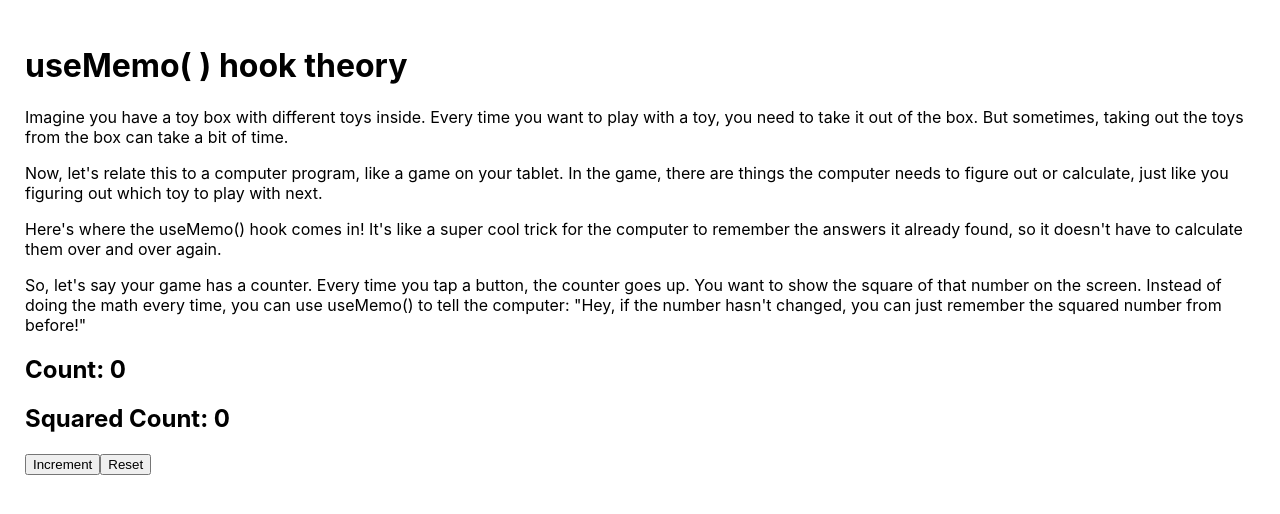
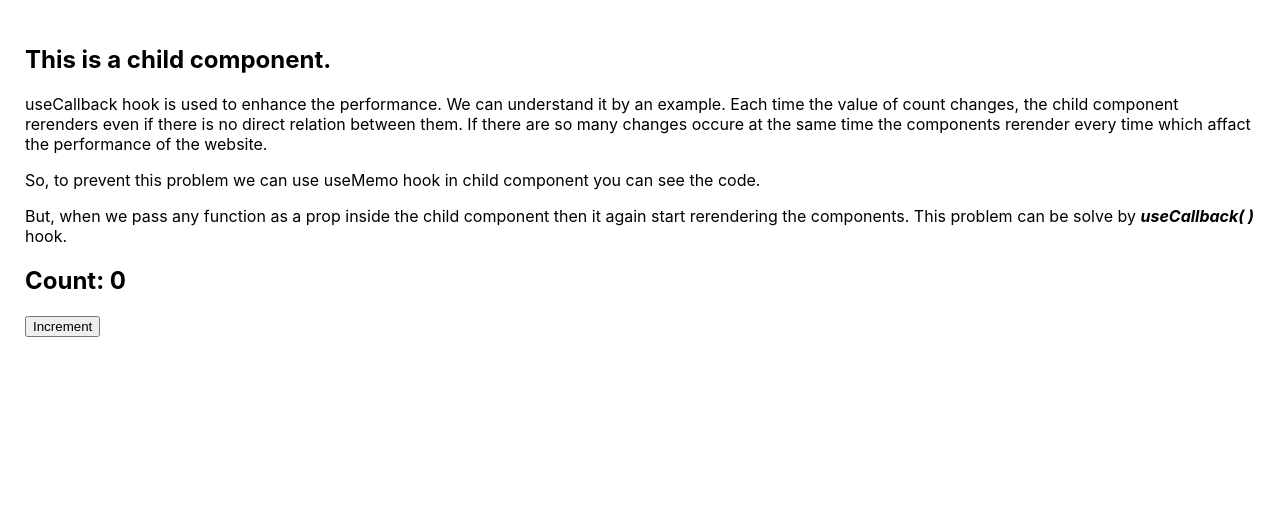
Before and after one commit to Ashu-kumar40/Learn-React.js, a React (Create React App) app: page / in a window 1280 px wide. Shown: the top 514 px of the page. Built offline with nearby package versions, Linux system fonts and the light colour scheme.

Commit message:
UseCallback hook added

```diff
--- a/src/App.js
+++ b/src/App.js
@@ -1,6 +1,7 @@
 import "./App.css";
+import UseCallback from "./Components/UseCallback/UseCallback";
 // import UseContext from "./Components/UseContext/UseContext";
-import UseMemo from "./Components/UseMemo";
+// import UseMemo from "./Components/UseMemo";
 // import Fragments from "./Components/Fragments";
 // import UseOfFragments from "./Components/UseOfFragments";
 // import RenderingArray from "./Components/RenderingArray";
@@ -60,7 +61,8 @@ function App() {
       {/* <Fragments /> */}
       {/* <UseOfFragments /> */}
       {/* <UseContext /> */}
-      <UseMemo />
+      {/* <UseMemo /> */}
+      <UseCallback />
     </div>
   );
 }
--- /dev/null
+++ b/src/Components/UseCallback/CallbackChild.js
@@ -0,0 +1,12 @@
+import React, { memo } from 'react'
+
+function CallbackChild({someData}) {
+  return (
+    <>
+        <h2>This is a child component.</h2>
+        {console.log("This is child component.")}
+    </>
+  )
+}
+
+export default memo(CallbackChild);
--- /dev/null
+++ b/src/Components/UseCallback/UseCallback.js
@@ -0,0 +1,32 @@
+import React, { useCallback, useState } from 'react'
+import CallbackChild from './CallbackChild'
+
+export default function UseCallback() {
+  const [count, setCount] = useState(0);
+
+  // const someData =()=>{
+  //   //some operation
+  // }
+
+  const someData = useCallback(() => {
+    //some operation
+  }, []) // we can use dependencies for which the component get rerender.
+  return (
+    <>
+        <CallbackChild someData={someData}/>
+        <div>
+          <p>
+            useCallback hook is used to enhance the performance. We can understand it by an example. Each time the value of count changes, the child component rerenders even if there is no direct relation between them. If there are so many changes occure at the same time the components rerender every time which affact the performance of the website.
+          </p>
+          <p>
+            So, to prevent this problem we can use useMemo hook in child component you can see the code.
+          </p>
+          <p>
+            But, when we pass any function as a prop inside the child component then it again start rerendering the components. This problem can be solve by <i><b>useCallback( )</b></i> hook.
+          </p>
+        </div>
+        <h2>Count: {count}</h2>
+        <button onClick={() => setCount(count+1)}>Increment</button>
+    </>
+  )
+}
--- a/src/Components/UseMemo.js
+++ b/src/Components/UseMemo.js
@@ -4,13 +4,13 @@ export default function UseMemo() {
 
     const [count, setCount] = useState(0);
 
-    const squareCount = useMemo(() =>{
-        return count*count;
+    const squareCount = useMemo(() => {
+        return count * count;
     }, [count])
 
     return (
         <>
-        <h1>useMemo( ) hook theory</h1>
+            <h1>useMemo( ) hook theory</h1>
             <p>
                 Imagine you have a toy box with different toys inside. Every time you want to play with a toy, you need to take it out of the box. But sometimes, taking out the toys from the box can take a bit of time.
             </p>
@@ -27,11 +27,18 @@ export default function UseMemo() {
             <div>
                 <h2>Count: {count}</h2>
                 <h2>Squared Count: {squareCount}</h2>
-                <button onClick = {() => {
-                    setCount(count+1);
+                <button onClick={() => {
+                    setCount(count + 1);
                 }}>Increment</button>
-                <button onClick={()=> setCount(0)}>Reset</button>
+                <button onClick={() => setCount(0)}>Reset</button>
             </div>
+
+            <p>
+                With useMemo(), the computer only calculates the squared number when the original number changes. It's like telling the computer, "Hey, if the number didn't change, you don't need to recalculate the square, just use the one you remembered!"
+            </p>
+            <p>
+                And that's how useMemo() helps the computer be smart and efficient, just like you when you remember where your favorite toys are without digging through the whole toy box every time!
+            </p>
         </>
     )
 }
```
